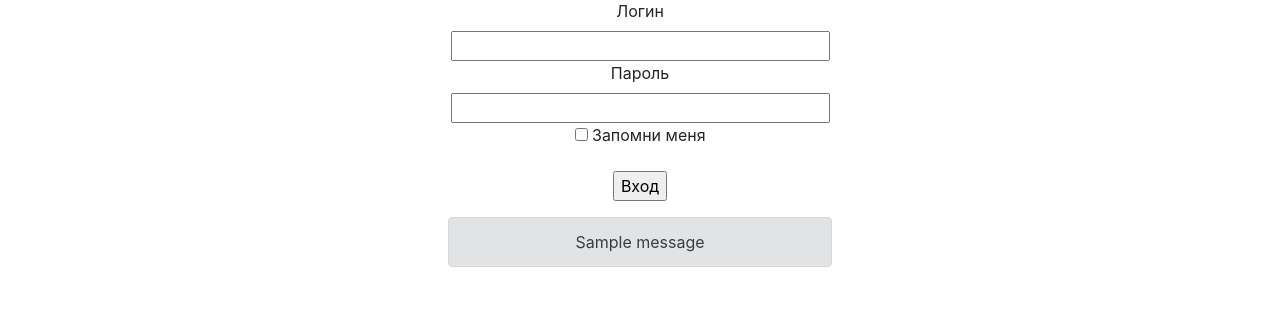
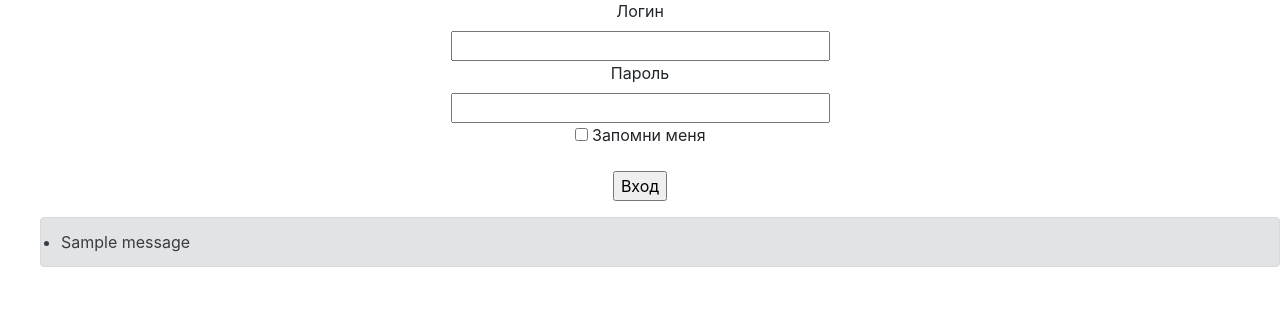
Before and after one commit to AndreyKaigarodov/-bulletin_board_construction_machinery_Flask-, a Flask app: page /login in a window 1280 px wide. Shown: the part 128-449 px from the top of the page. Run offline with Flask 2, Linux system fonts and the light colour scheme; one stand-in notice (Sample message) is shown; some libraries are stand-ins or nearby versions.

Commit message:
Revert "visual"
This reverts commit 35a85e027bcbcbf2351283915728828b7f8bd985.

```diff
--- a/app/static/css/styleProfile9.css
+++ b/app/static/css/styleProfile9.css
@@ -1,16 +1,3 @@
-.alert {
-
-    width:30%;
-    margin-left: auto;
-    margin-right: auto;
-    align-content: center;
-    text-align: center;
- }
-
- .submitButton{
-     width: 120px;
- }
-
 .card {
     padding: 2%;
 }
--- a/app/templates/base.html
+++ b/app/templates/base.html
@@ -48,11 +48,13 @@
         {% block content %}{% endblock %}
         {% with messages = get_flashed_messages() %}
             {% if messages %}
+            <ul>
                 {% for message in messages %}
                 <div class="alert alert-secondary" role="alert">
-                    {{ message }}
+                    <li>{{ message }}</li>
                 </div>
                 {% endfor %}
+            </ul>
             {% endif %}
         {% endwith %}
         <script src="https://code.jquery.com/jquery-3.5.1.slim.min.js" integrity="sha384-DfXdz2htPH0lsSSs5nCTpuj/zy4C+OGpamoFVy38MVBnE+IbbVYUew+OrCXaRkfj" crossorigin="anonymous"></script>
--- a/app/templates/login.html
+++ b/app/templates/login.html
@@ -26,7 +26,7 @@
                 </div>
 
                 <p>{{ form.remember_me() }} {{ form.remember_me.label }}</p>
-                <p class="submitButton">{{ form.submit() }}</p>
+                <p>{{ form.submit() }}</p>
             </form>
         </div>
     {% endblock content %}
--- a/app/templates/registrationUser.html
+++ b/app/templates/registrationUser.html
@@ -49,7 +49,7 @@
                 </span>
             {% endfor %}
         </p>
-        <p class="submitButton">{{form.submit()}}</p>
+        <div>{{form.submit()}}</div>
 </div>
 </form>
 {% endblock %}
```
Also changed, not shown: app/test.py (added, +23 -0 lines).
